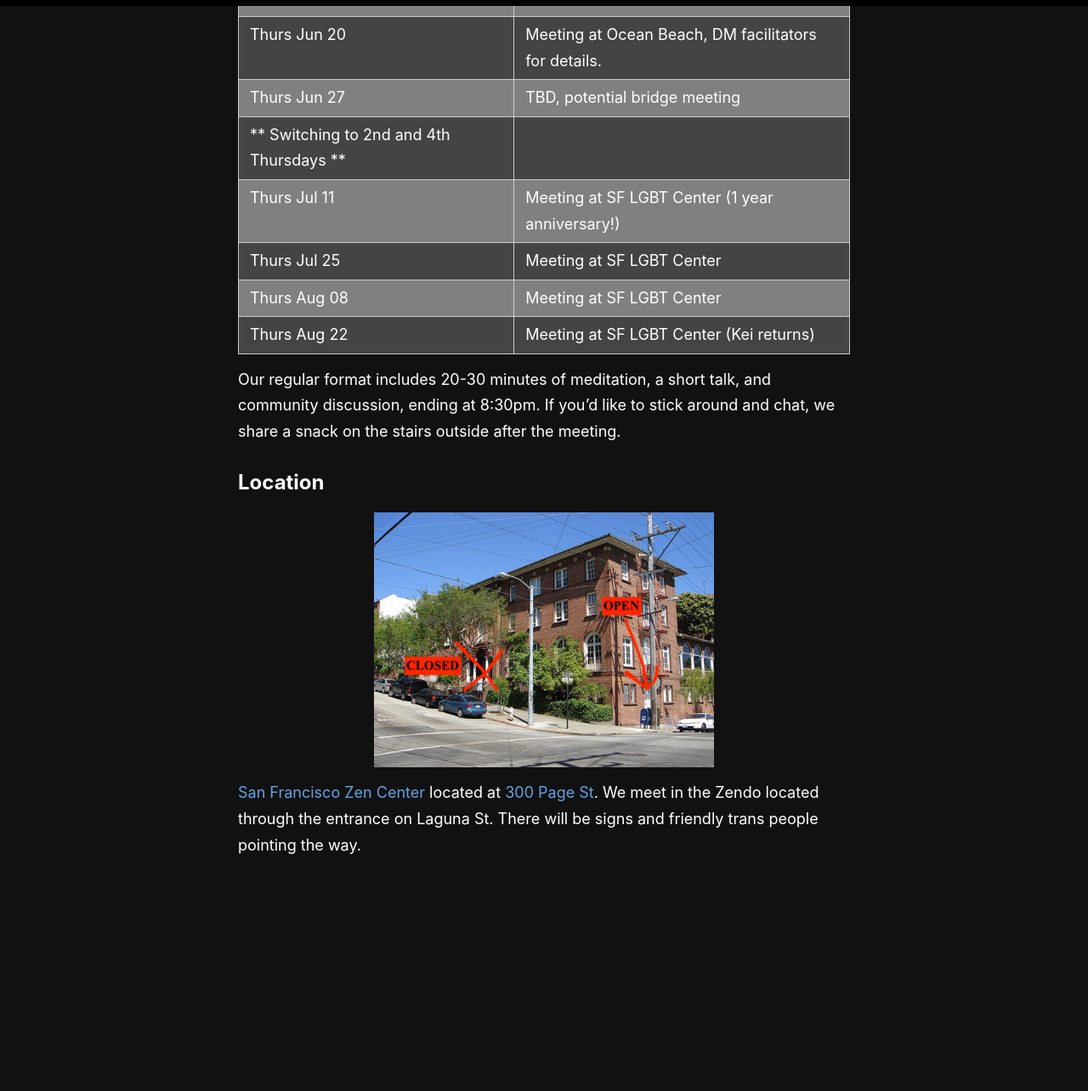
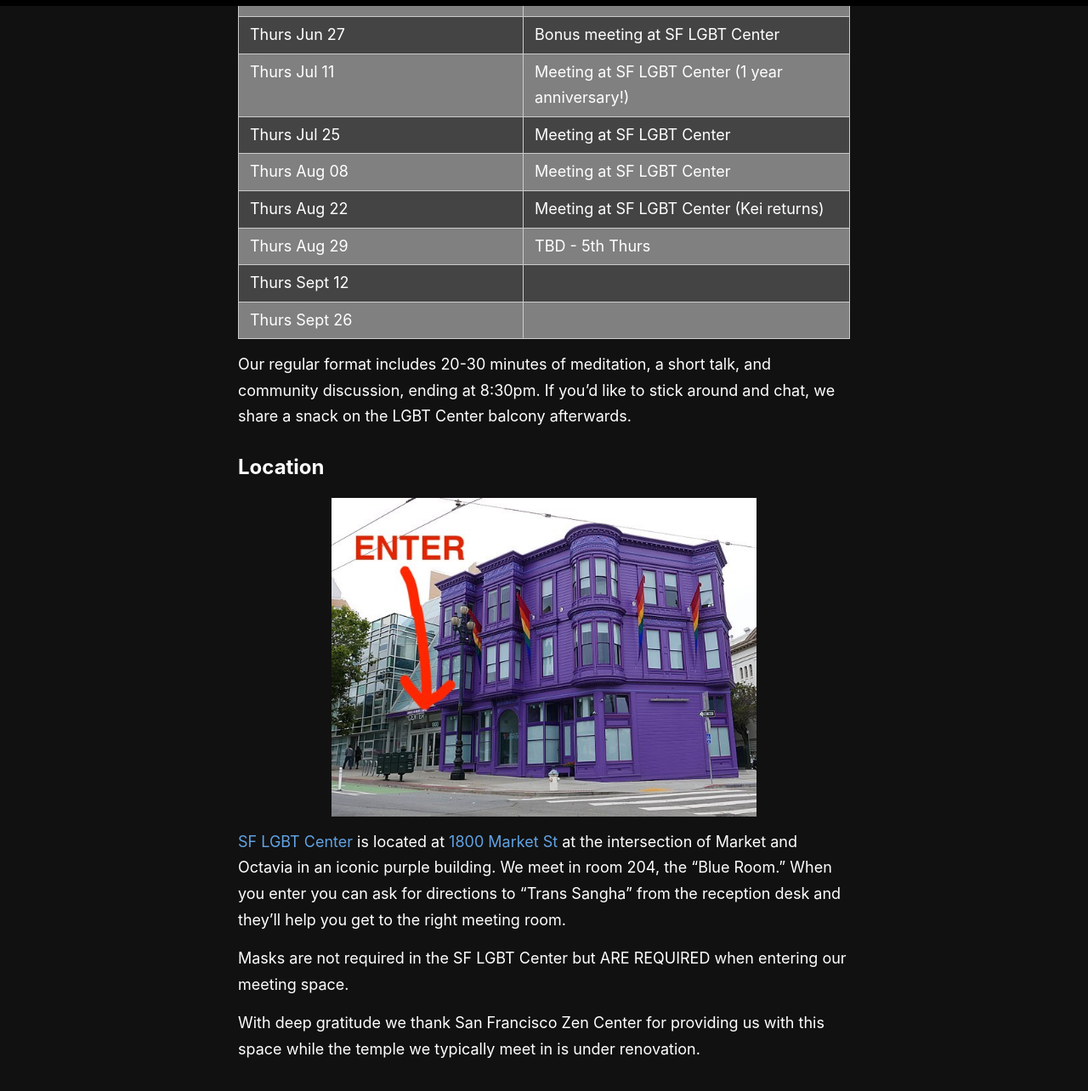
Before and after one commit to rykener/transsangha, a Jekyll site: the page built from _pages/schedule.md, in a window 1280 px wide and 1400 px high, scrolled down 531 px. Shown: the top 1284 px of the window at 85% size. Built offline with Jekyll 4.4.1, drawn with Linux system fonts in a browser that asks for light colours; before the commit the page ends 1690 px from its top, so only the background shows below that; some of the changed text lies outside the part shown.

Commit message:
update meeting location to sf lgbt center

```diff
--- a/_pages/schedule.md
+++ b/_pages/schedule.md
@@ -6,26 +6,37 @@ permalink: /schedule
 
 ## Schedule
 
-We meet on the 1st, 3rd, and occasionally the 5th Thursdays of the month. We gather at 7pm, and begin meditation shortly after. The doors will lock around 7:10pm. If you arrive late, you can knock on the door to be let in.
+We meet on the 2nd, 4th, and occasionally the 5th Thursdays of the month. We gather at 7pm, and begin meditation shortly after.
 
 **Upcoming Meetings**
 
 | Date           | Notes
 |----------------|--------
-| Thurs Jun 06   |
-| Thurs Jun 20   | Meeting at Ocean Beach, DM facilitators for details.
-| Thurs Jun 27   | TBD, potential bridge meeting
 | ** Switching to 2nd and 4th Thursdays ** |
+| Thurs Jun 27   | Bonus meeting at SF LGBT Center
 | Thurs Jul 11   | Meeting at SF LGBT Center (1 year anniversary!)
 | Thurs Jul 25   | Meeting at SF LGBT Center
 | Thurs Aug 08   | Meeting at SF LGBT Center
 | Thurs Aug 22   | Meeting at SF LGBT Center (Kei returns)
+| Thurs Aug 29   | TBD - 5th Thurs
+| Thurs Sept 12  |
+| Thurs Sept 26  |
 
 
-Our regular format includes 20-30 minutes of meditation, a short talk, and community discussion, ending at 8:30pm. If you'd like to stick around and chat, we share a snack on the stairs outside after the meeting.
+Our regular format includes 20-30 minutes of meditation, a short talk, and community discussion, ending at 8:30pm. If you'd like to stick around and chat, we share a snack on the LGBT Center balcony afterwards.
+
+<!-- the stairs outside after the meeting. -->
 
 ## Location
 
-<img src="images/San_Francisco_Zen_Center.jpg" alt="a photo of the meeting place with an arrow pointing to the entrance" width="400px"/>
+<img src="images/sflgbtcenter.jpg" alt="a photo of the meeting place with an arrow pointing to the entrance" width="500px"/>
 
-[San Francisco Zen Center](https://sfzc.org) located at [300 Page St](https://goo.gl/maps/1tYkRHUwu3E2i5rz5). We meet in the Zendo located through the entrance on Laguna St. There will be signs and friendly trans people pointing the way.
+[SF LGBT Center](https://www.sfcenter.org/) is located at [1800 Market St](https://maps.app.goo.gl/4sThaKXq8nbWWsN39) at the intersection of Market and Octavia in an iconic purple building. We meet in room 204, the "Blue Room." When you enter you can ask for directions to "Trans Sangha" from the reception desk and they'll help you get to the right meeting room.
+
+Masks are not required in the SF LGBT Center but ARE REQUIRED when entering our meeting space.
+
+With deep gratitude we thank San Francisco Zen Center for providing us with this space while the temple we typically meet in is under renovation.
+
+<!-- <img src="images/San_Francisco_Zen_Center.jpg" alt="a photo of the meeting place with an arrow pointing to the entrance" width="400px"/> -->
+
+<!-- [San Francisco Zen Center](https://sfzc.org) located at [300 Page St](https://goo.gl/maps/1tYkRHUwu3E2i5rz5). We meet in the Zendo located through the entrance on Laguna St. There will be signs and friendly trans people pointing the way. -->
```
Also changed, not shown: _pages/covid.md (+3 -1 lines), images/sflgbtcenter.jpg (added).
